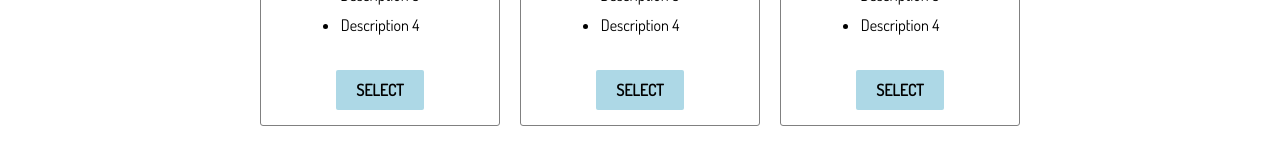
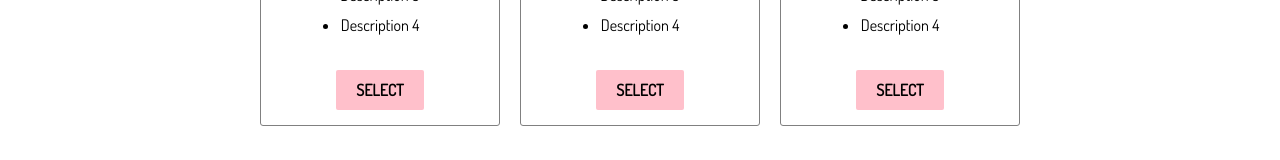
Before and after one commit to promie/fcc-product-landing, a Vue app: page / in a window 1280 px wide. Shown: the part 1317-1477 px from the top of the page. Built offline with nearby package versions, Linux system fonts and the light colour scheme.

Commit message:
Applied styling to buttons on pricing component

```diff
--- a/src/components/Pricing.vue
+++ b/src/components/Pricing.vue
@@ -45,7 +45,6 @@ export default {
 }
 
 .product > .level {
-  background-color: #ddd;
   background-color: pink;
   color: black;
   padding: 15px 0;
@@ -70,18 +69,17 @@ export default {
 .product > button {
   border: 0;
   margin: 15px 0;
-  background-color: lightblue;
+  background-color: pink;
 }
 
 .btn {
   padding: 0 20px;
   height: 40px;
   font-size: 1em;
-  font-weight: 900;
+  font-weight: bold;
   text-transform: uppercase;
-  border: 3px black solid;
+  color: black;
   border-radius: 2px;
-  background: transparent;
   cursor: pointer;
 }
 
```
